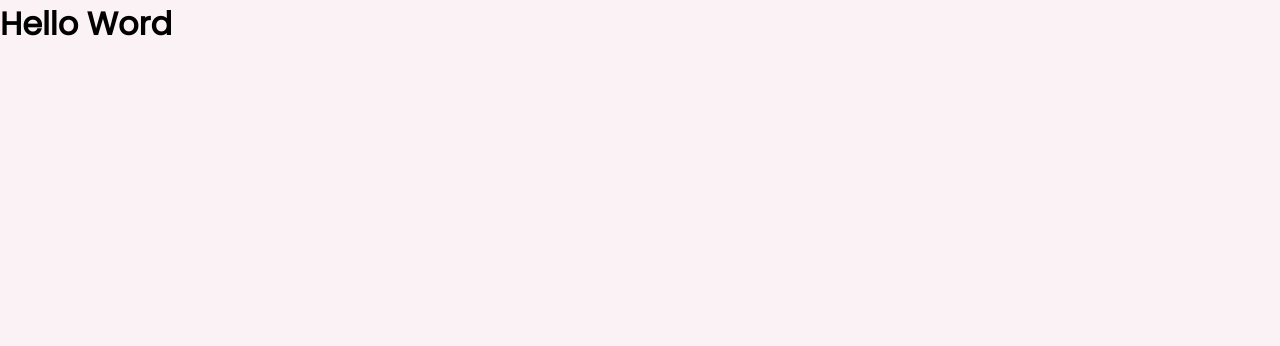
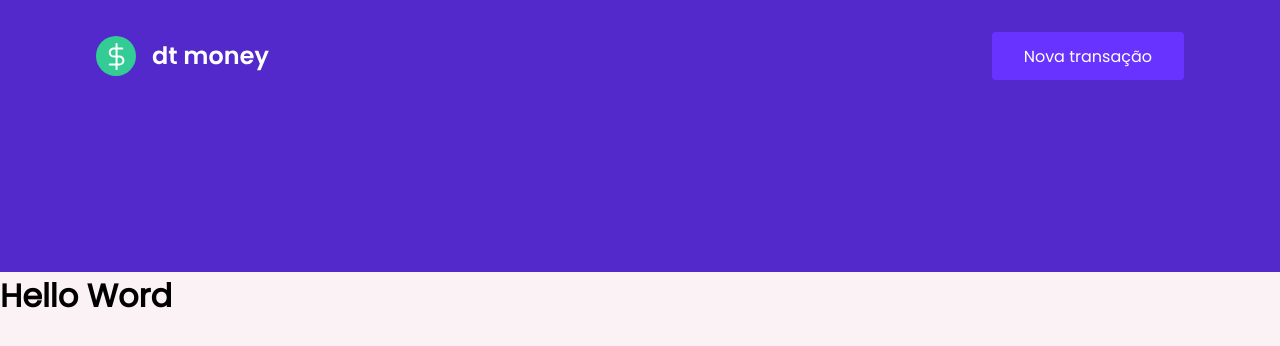
Before and after one commit to imbitubadigital/ignite-dt-money, a React (Create React App) app: page / in a window 1280 px wide. Shown: the top 346 px of the page. Built offline with nearby package versions, Linux system fonts and the light colour scheme.

Commit message:
implementando header

```diff
--- a/src/App.tsx
+++ b/src/App.tsx
@@ -1,11 +1,13 @@
 import React from 'react';
+import { Header } from './components/Header';
 import { GlobalStyles } from './styles/globals';
 
 export function App() {
   return (
-    <div className="App">
+    <>
+      <Header />
       <h1>Hello Word</h1>
       <GlobalStyles />
-    </div>
+    </>
   );
 }
--- /dev/null
+++ b/src/components/Header/index.tsx
@@ -0,0 +1,13 @@
+import logoImg from '../../assets/logo.svg'
+import { Container, Content } from './styles'
+
+export function Header(){
+  return (
+    <Container>
+      <Content>
+        <img src={logoImg} alt="de money"/>
+        <button type="button">Nova transação</button>
+      </Content>
+    </Container>
+  )
+}
--- /dev/null
+++ b/src/components/Header/styles.ts
@@ -0,0 +1,30 @@
+import styled from 'styled-components';
+
+export const Container = styled.header`
+  background: var(--blue);
+`;
+
+export const Content = styled.div`
+  max-width: 1120px;
+  margin: 0 auto;
+  padding: 2rem 1rem 12rem;
+  display: flex;
+  align-items: center;
+  justify-content: space-between;
+
+  button{
+    font-size: 1rem;
+    color: #fff;
+    background: var(--blue-light);
+    border: 0;
+    padding: 0 2rem;
+    border-radius: 0.25rem;
+    height: 3rem;
+    transition: filter 0.2s;
+
+    &:hover{
+      filter: brightness(0.9);
+    }
+  }
+
+`;
```
